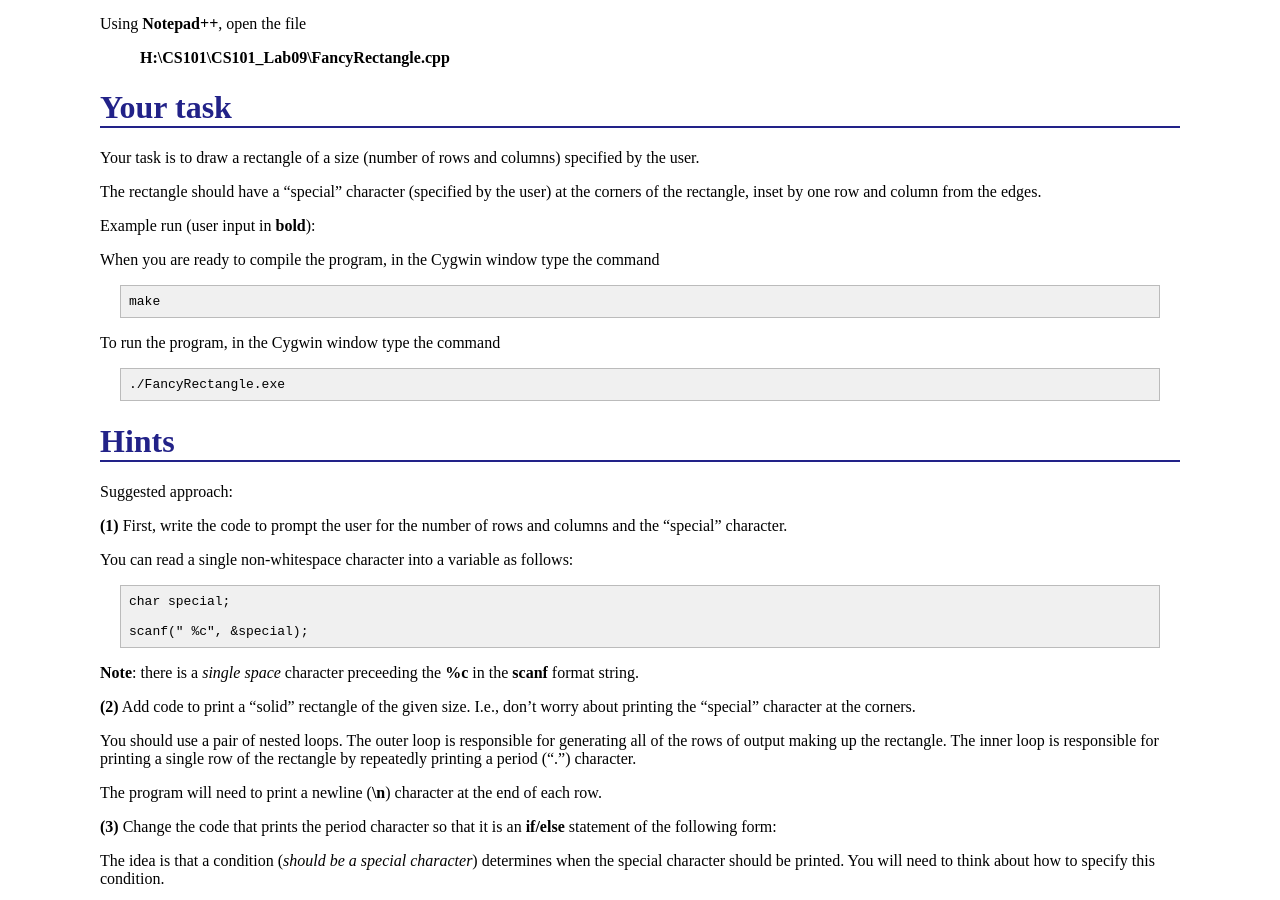
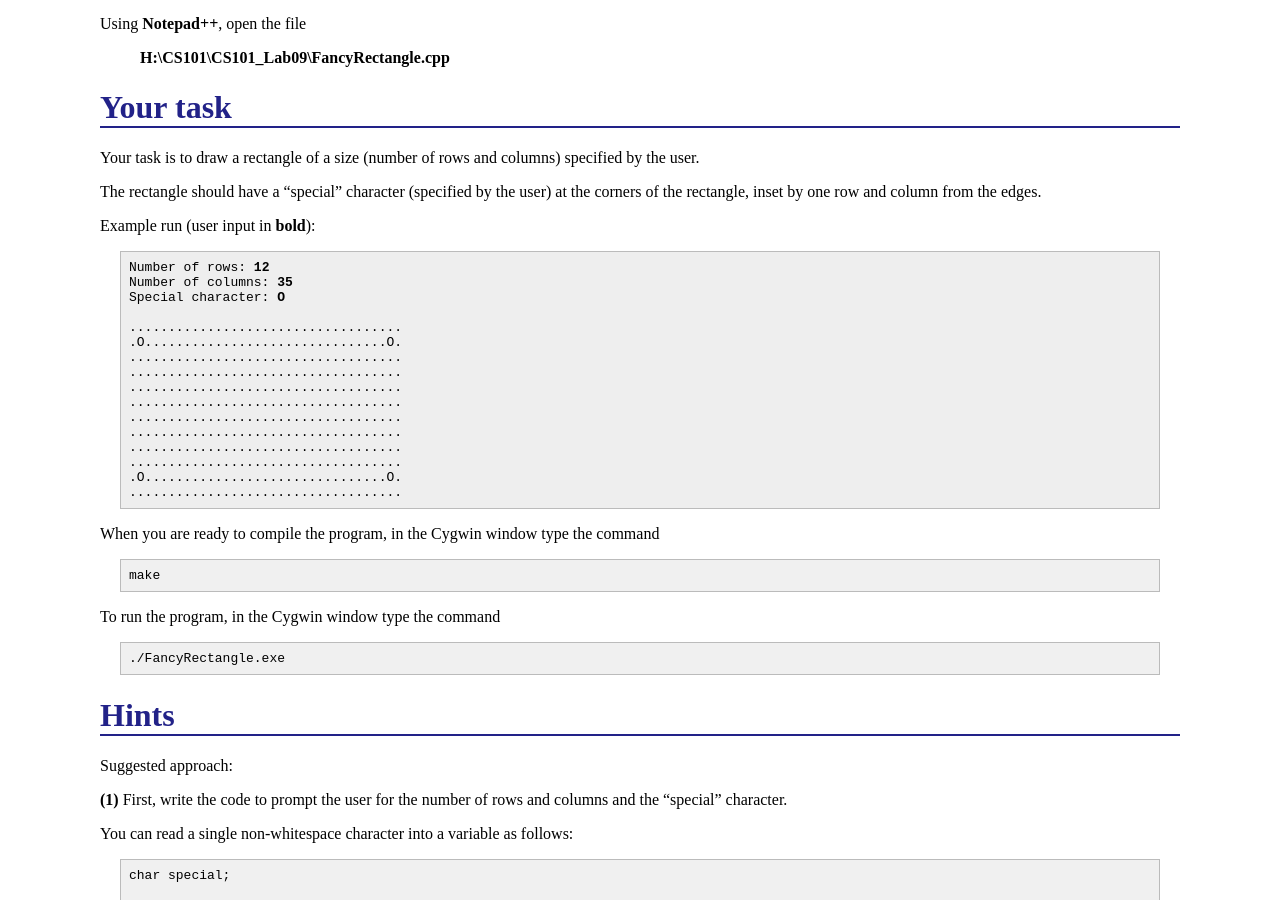
Before and after one commit to ycpcs/cs101-spring2014, a Jekyll site: the page built from labs/lab09.md, in a window 1280 px wide and 900 px high, scrolled down 343 px. Built offline with Jekyll 4.4.1, drawn with Linux system fonts in a browser that asks for light colours; Markdown is read by kramdown in place of the engine named in the settings.

Commit message:
fix lab 9 (example run)

```diff
--- a/labs/lab09.md
+++ b/labs/lab09.md
@@ -29,6 +29,23 @@ Your task is to draw a rectangle of a size (number of rows and columns) specifie
 The rectangle should have a "special" character (specified by the user) at the corners of the rectangle, inset by one row and column from the edges.
 
 Example run (user input in **bold**):
+
+<pre>Number of rows: <b>12</b>
+Number of columns: <b>35</b>
+Special character: <b>O</b>
+
+...................................
+.O...............................O.
+...................................
+...................................
+...................................
+...................................
+...................................
+...................................
+...................................
+...................................
+.O...............................O.
+...................................</pre>
 
 When you are ready to compile the program, in the Cygwin window type the command
 
```
